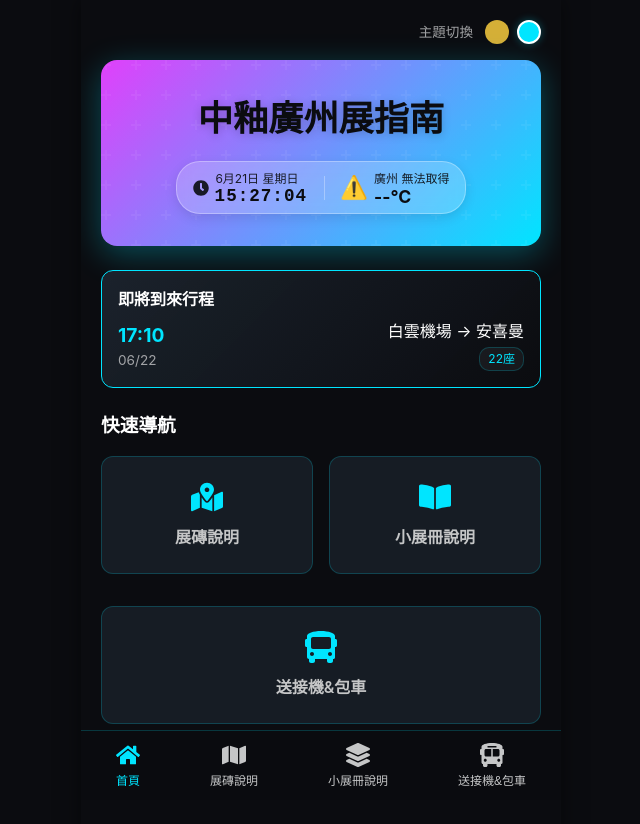
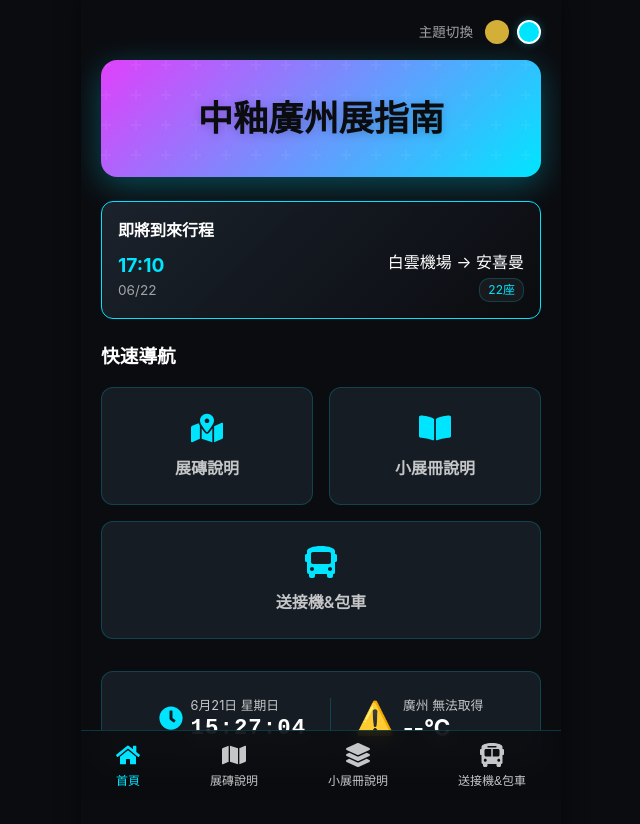
Before and after one commit to K4r1o/cgc-guangzhou-exhibition-guide, a React (Vite) app: page / in a window 1280 px wide. Shown: the top 824 px of the page, without its empty margins (319-959 px from the left). Built offline with nearby package versions, Linux system fonts and the light colour scheme; no server answers.

Commit message:
Move time and weather widget to bottom

```diff
--- a/src/components/Dashboard.jsx
+++ b/src/components/Dashboard.jsx
@@ -137,50 +137,9 @@ export default function Dashboard({ setView, theme, setTheme }) {
         }} />
 
         <div style={{ position: 'relative', zIndex: 1 }}>
-          <h1 style={{ color: 'var(--text-inverse)', fontSize: '2.2rem', fontWeight: '900', margin: '0 0 16px 0', textShadow: '0 2px 10px rgba(0,0,0,0.2)' }}>
+          <h1 style={{ color: 'var(--text-inverse)', fontSize: '2.2rem', fontWeight: '900', margin: '0', textShadow: '0 2px 10px rgba(0,0,0,0.2)' }}>
             中釉廣州展指南
           </h1>
-
-          {/* Time & Weather Badge */}
-          <div style={{
-            display: 'inline-flex',
-            alignItems: 'center',
-            justifyContent: 'center',
-            gap: '16px',
-            background: 'rgba(255, 255, 255, 0.2)',
-            backdropFilter: 'blur(8px)',
-            WebkitBackdropFilter: 'blur(8px)',
-            padding: '8px 16px',
-            borderRadius: '24px',
-            color: 'var(--text-inverse)',
-            boxShadow: '0 4px 12px rgba(0,0,0,0.1)',
-            border: '1px solid rgba(255,255,255,0.3)'
-          }}>
-            {/* Clock Section */}
-            <div style={{ display: 'flex', alignItems: 'center', gap: '6px' }}>
-              <FaClock style={{ opacity: 0.9 }} />
-              <div style={{ textAlign: 'left' }}>
-                <div style={{ fontSize: '0.75rem', opacity: 0.9 }}>{formattedDate}</div>
-                <div style={{ fontSize: '1.1rem', fontWeight: 'bold', fontFamily: 'monospace', letterSpacing: '1px', lineHeight: '1' }}>
-                  {formattedTime}
-                </div>
-              </div>
-            </div>
-
-            {/* Divider */}
-            <div style={{ width: '1px', height: '24px', background: 'rgba(255,255,255,0.3)' }} />
-
-            {/* Weather Section */}
-            <div style={{ display: 'flex', alignItems: 'center', gap: '6px' }}>
-              <span style={{ fontSize: '1.4rem', lineHeight: '1' }}>{weather.emoji}</span>
-              <div style={{ textAlign: 'left' }}>
-                <div style={{ fontSize: '0.75rem', opacity: 0.9 }}>廣州 {weather.desc}</div>
-                <div style={{ fontSize: '1.1rem', fontWeight: 'bold', lineHeight: '1' }}>
-                  {weather.temp}°C
-                </div>
-              </div>
-            </div>
-          </div>
         </div>
       </div>
 
@@ -199,20 +158,57 @@ export default function Dashboard({ setView, theme, setTheme }) {
       </div>
 
       <h3 style={{ marginTop: '24px' }}>快速導航</h3>
-      <div style={{ display: 'grid', gridTemplateColumns: '1fr 1fr', gap: '16px' }}>
-        <div className="card" style={{ display: 'flex', flexDirection: 'column', alignItems: 'center', cursor: 'pointer', padding: '24px 16px' }} onClick={() => setView('map')}>
+      <div style={{ display: 'grid', gridTemplateColumns: '1fr 1fr', gap: '16px', marginBottom: '32px' }}>
+        <div className="card" style={{ display: 'flex', flexDirection: 'column', alignItems: 'center', cursor: 'pointer', padding: '24px 16px', marginBottom: '0' }} onClick={() => setView('map')}>
           <FaMapMarkedAlt size={32} color="var(--accent-primary)" style={{ marginBottom: '12px' }} />
           <div style={{ fontWeight: '600' }}>展磚說明</div>
         </div>
-        <div className="card" style={{ display: 'flex', flexDirection: 'column', alignItems: 'center', cursor: 'pointer', padding: '24px 16px' }} onClick={() => setView('products')}>
+        <div className="card" style={{ display: 'flex', flexDirection: 'column', alignItems: 'center', cursor: 'pointer', padding: '24px 16px', marginBottom: '0' }} onClick={() => setView('products')}>
           <FaBookOpen size={32} color="var(--accent-primary)" style={{ marginBottom: '12px' }} />
           <div style={{ fontWeight: '600' }}>小展冊說明</div>
         </div>
-        <div className="card" style={{ display: 'flex', flexDirection: 'column', alignItems: 'center', cursor: 'pointer', padding: '24px 16px', gridColumn: 'span 2' }} onClick={() => setView('transport')}>
+        <div className="card" style={{ display: 'flex', flexDirection: 'column', alignItems: 'center', cursor: 'pointer', padding: '24px 16px', gridColumn: 'span 2', marginBottom: '0' }} onClick={() => setView('transport')}>
           <FaBus size={32} color="var(--accent-primary)" style={{ marginBottom: '12px' }} />
           <div style={{ fontWeight: '600' }}>送接機&包車</div>
         </div>
       </div>
+
+      {/* Moved Time & Weather Widget */}
+      <div className="card" style={{
+        display: 'flex',
+        alignItems: 'center',
+        justifyContent: 'center',
+        gap: '24px',
+        padding: '24px 16px',
+        color: 'var(--text-bold)',
+        marginBottom: '0'
+      }}>
+        {/* Clock Section */}
+        <div style={{ display: 'flex', alignItems: 'center', gap: '8px' }}>
+          <FaClock size={24} style={{ color: 'var(--accent-primary)' }} />
+          <div style={{ textAlign: 'left' }}>
+            <div style={{ fontSize: '0.8rem', color: 'var(--text-main)', marginBottom: '2px' }}>{formattedDate}</div>
+            <div style={{ fontSize: '1.4rem', fontWeight: 'bold', fontFamily: 'monospace', letterSpacing: '1px', lineHeight: '1' }}>
+              {formattedTime}
+            </div>
+          </div>
+        </div>
+
+        {/* Divider */}
+        <div style={{ width: '1px', height: '40px', background: 'var(--border-color)' }} />
+
+        {/* Weather Section */}
+        <div style={{ display: 'flex', alignItems: 'center', gap: '8px' }}>
+          <span style={{ fontSize: '2rem', lineHeight: '1' }}>{weather.emoji}</span>
+          <div style={{ textAlign: 'left' }}>
+            <div style={{ fontSize: '0.8rem', color: 'var(--text-main)', marginBottom: '2px' }}>廣州 {weather.desc}</div>
+            <div style={{ fontSize: '1.4rem', fontWeight: 'bold', lineHeight: '1' }}>
+              {weather.temp}°C
+            </div>
+          </div>
+        </div>
+      </div>
+
     </div>
   );
 }
```
